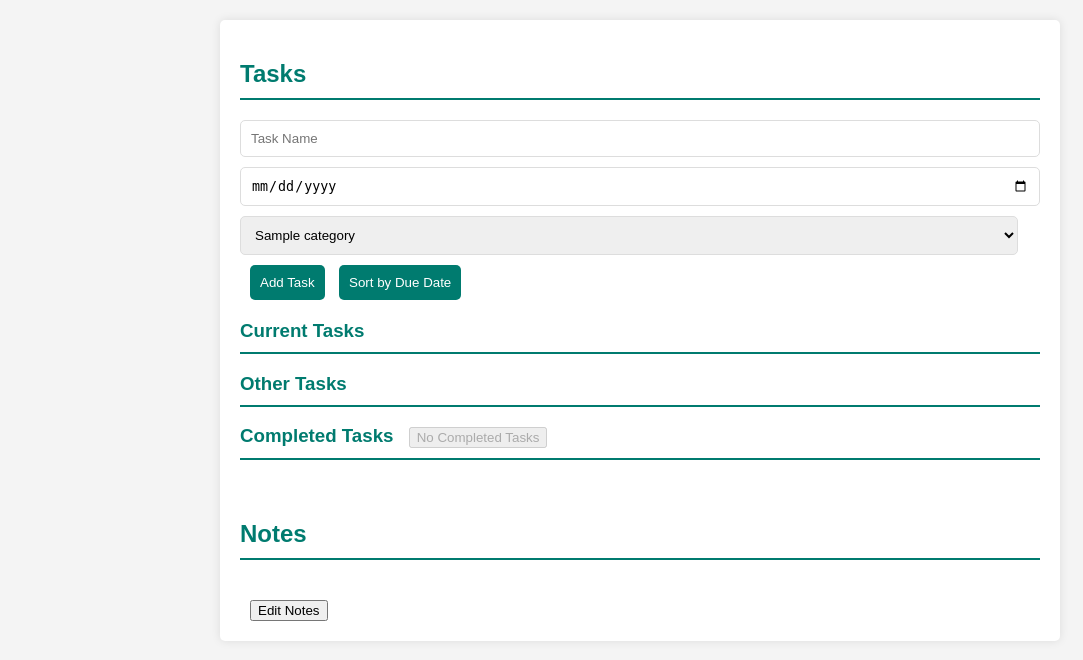
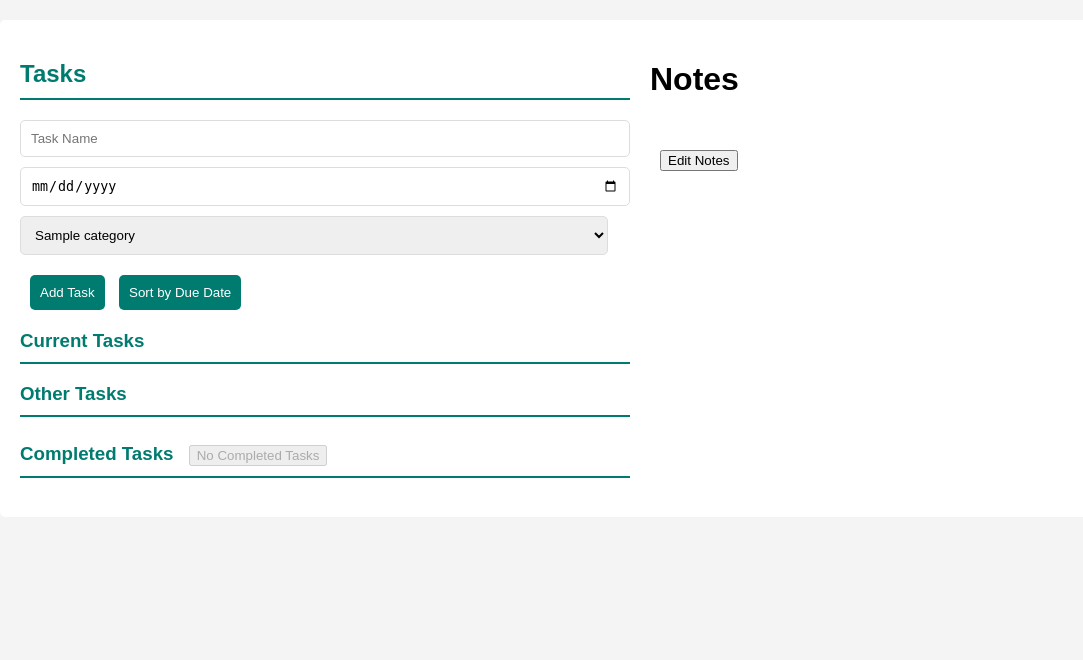
Before and after one commit to HugyWugy43/todo-localhost, a Flask app: template templates/index.html in a window 1280 px wide. Shown: the part 100-760 px from the top of the page, without its empty margins (0-1083 px from the left). Run offline with Flask 3, Linux system fonts and the light colour scheme; the template is opened without the code that fills it: most values are stand-ins (such as "Sample title", 1, 10 or a date in 2020); data that the repository does not hold is empty; some libraries are stand-ins or nearby versions.

Commit message:
update layout to split

```diff
--- a/static/css/style.css
+++ b/static/css/style.css
@@ -18,14 +18,14 @@ header {
   margin-left: 5px; /* Add some space between category and completed date */
 }
 
-.container {
-  max-width: 800px;
-  margin: 20px auto;
-  background: white;
-  padding: 20px;
-  border-radius: 5px;
-  box-shadow: 0 0 10px rgba(0, 0, 0, 0.1);
-}
+/* .container { */
+/*   max-width: 800px; */
+/*   margin: 20px auto; */
+/*   background: white; */
+/*   padding: 20px; */
+/*   border-radius: 5px; */
+/*   box-shadow: 0 0 10px rgba(0, 0, 0, 0.1); */
+/* } */
 
 h2:not(#markdown-container h2) {
   color: #007b6f;
@@ -192,3 +192,35 @@ textarea {
 .hidden {
   display: none;
 }
+.container {
+  display: flex;
+  flex-direction: column;
+  gap: 20px;
+  margin: 20px auto;
+  background: white;
+  padding: 20px;
+  border-radius: 5px;
+}
+
+.tasks-and-notes {
+  display: flex;
+  justify-content: space-between;
+  gap: 20px; /* Add some space between the sections */
+}
+
+.tasks-section {
+  flex: 2; /* Increase the width of the tasks section */
+}
+
+.notes-section {
+  flex: 2; /* Increase the width of the notes section */
+}
+
+ul {
+  list-style-type: none;
+  padding: 0;
+}
+
+button {
+  margin-top: 10px;
+}
--- a/templates/index.html
+++ b/templates/index.html
@@ -15,8 +15,9 @@
     </header>
 
     <div class="container">
+  <div class="tasks-and-notes">
+    <div class="tasks-section">
       <h2>Tasks</h2>
-
       <div class="form-group">
         <input type="text" id="task-name" placeholder="Task Name" />
         <input type="date" id="task-date" />
@@ -39,16 +40,13 @@
       <ul id="other-tasks-list">
         <!-- Other tasks will be rendered here -->
       </ul>
+
       <h3>
         Completed Tasks
         <button id="show-completed" onclick="showCompletedTasks()">
           Show Completed
         </button>
-        <button
-          id="hide-completed"
-          class="hidden"
-          onclick="hideCompletedTasks()"
-        >
+        <button id="hide-completed" class="hidden" onclick="hideCompletedTasks()">
           Hide Completed
         </button>
       </h3>
@@ -57,19 +55,16 @@
           <!-- Completed tasks will be rendered here -->
         </ul>
       </div>
-      <div id="completed-tasks-container" style="display: none">
-        <ul id="completed-tasks-list">
-          <!-- Completed tasks will be rendered here -->
-        </ul>
-      </div>
-      <div class="markdown-section">
-        <h2>Notes</h2>
-        <div id="markdown-container"></div>
-        <button id="edit-notes" onclick="editNotes()">Edit Notes</button>
-        <button id="done-editing" class="hidden" onclick="doneEditing()">
-          Done
-        </button>
-      </div>
+    </div>
+
+    <div class="notes-section">
+      <h1>Notes</h1>
+      <div id="markdown-container"></div>
+      <button id="edit-notes" onclick="editNotes()">Edit Notes</button>
+      <button id="done-editing" class="hidden" onclick="doneEditing()">Done</button>
+    </div>
+  </div>
+</div>
     </div>
   </body>
 </html>
```
